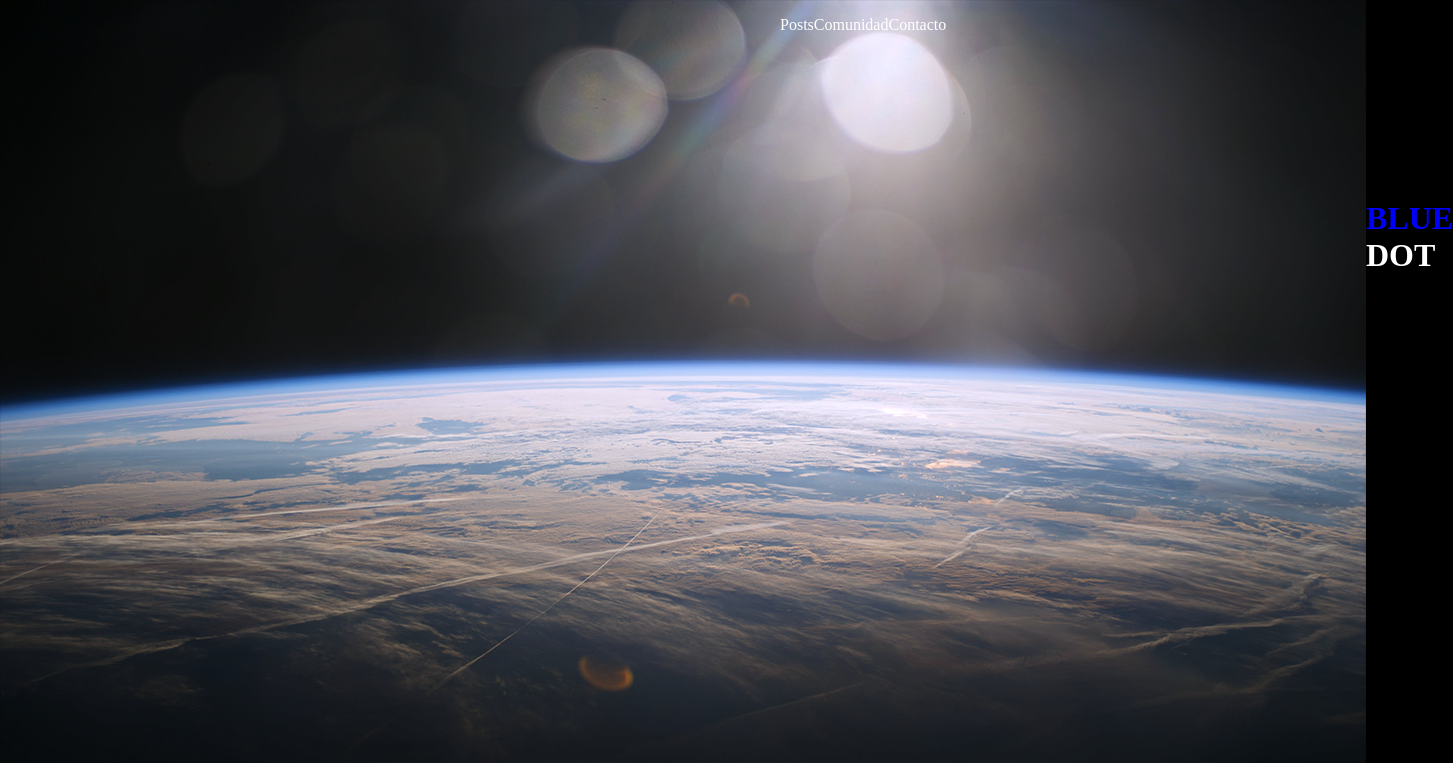
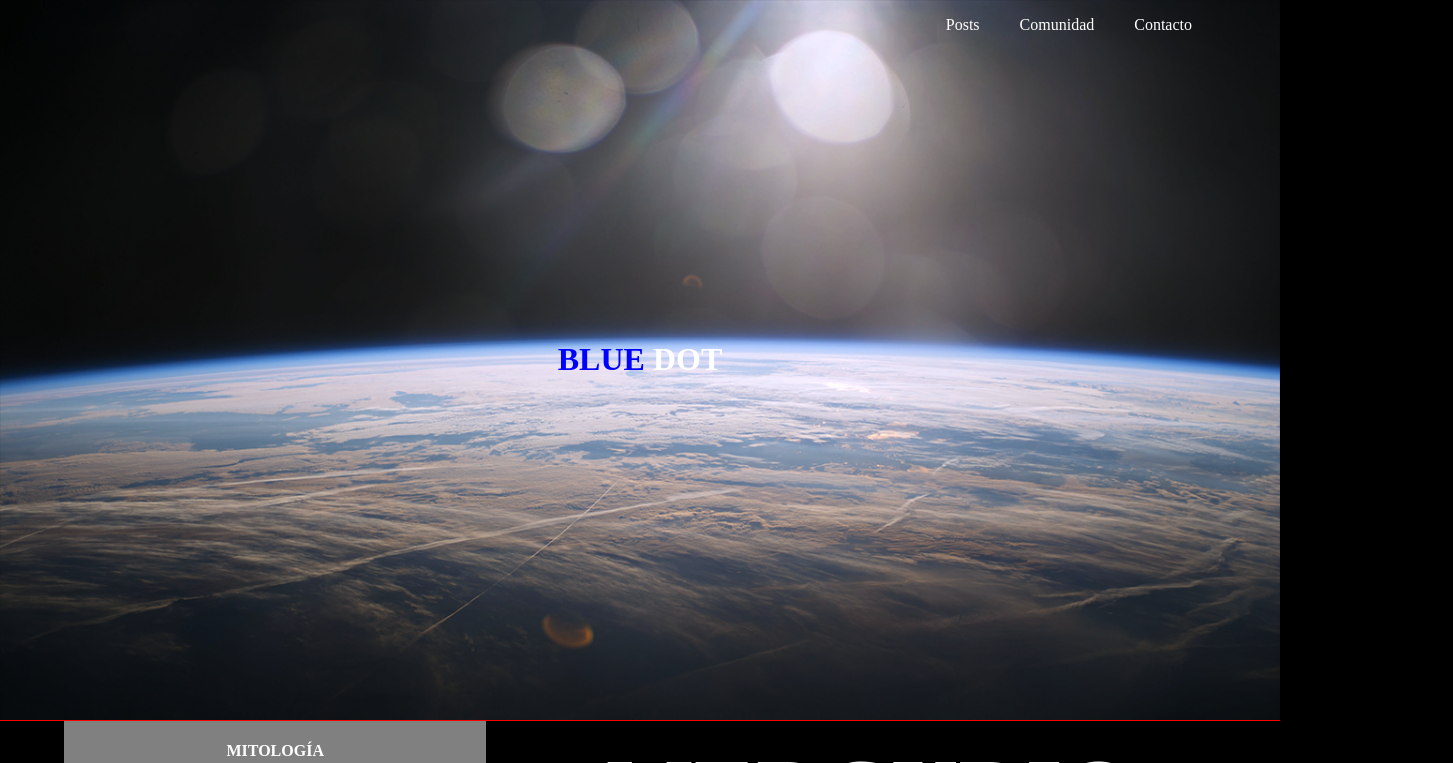
Before and after one commit to LuiguiDev/BLUEDOT, a plain HTML site: page WEB/index.html in a window 1280 px wide. Shown: the top 763 px of the page, 1453 px wide, since content can reach past the window. Drawn offline with Linux system fonts and the light colour scheme.

Commit message:
Inicio y Menú de navegación solucionados

```diff
--- a/WEB/estilos_blue.css
+++ b/WEB/estilos_blue.css
@@ -10,10 +10,8 @@ h4{
 }
 h1{
 
-    width: 500px;
-    margin-top: 200px;
-
-
+    position: absolute;
+    z-index: 2;
 }
 h2.planet_name{
     font-size: 70pt;
@@ -29,7 +27,9 @@ h3{
 }
 .home{
     display: flex;
-
+    width: 100%;
+    align-items: center;
+    justify-content: center;
 }
 .background_container{
     height: auto;
@@ -38,11 +38,9 @@ h3{
 }
 .portada{
     position: relative;
-    top: 0;
-    z-index: 1;
-
-    align-items: center;
-    text-align: center;
+    width: 100%;
+    height: auto;
+    object-fit: contain;
 }
 .bluedot{
     position: absolute;
@@ -54,22 +52,18 @@ span{
 
 }
 
-nav{
+
+ul{
     color: white;
-    margin: 0px;
-    width: 100%;
-    justify-content: end;
+    width: 90%;
     display: flex;
+    justify-content: flex-end;
     position: absolute;
     z-index: 2;
 }
-ul{
-    display: flex;
-    width: 500px;
-    text-align: end;
-}
 li{
     display: flex;
+    margin-left: 40px;
 }
 p{
     color: white;
--- a/WEB/index.html
+++ b/WEB/index.html
@@ -7,20 +7,18 @@
 
             <!--      INICIO      -->
 
-        <nav>
-            <ul>
-                <li> <a>Posts</a> </li>
-                <li> <a>Comunidad</a> </li>
-                <li> <a>Contacto</a> </li>
-            </ul>
-        </nav>
+
+    <ul>
+        <li> <a>Posts</a> </li>
+        <li> <a>Comunidad</a> </li>
+        <li> <a>Contacto</a> </li>
+    </ul>
+
 
 
 <div class="home">
+        <h1><span>BLUE</span> DOT</h1>
         <img src="Images/Portada.png" class="portada">
-            <h1><span>BLUE</span> DOT</h1>
-        </div>
-
 </div>
 
 
```
